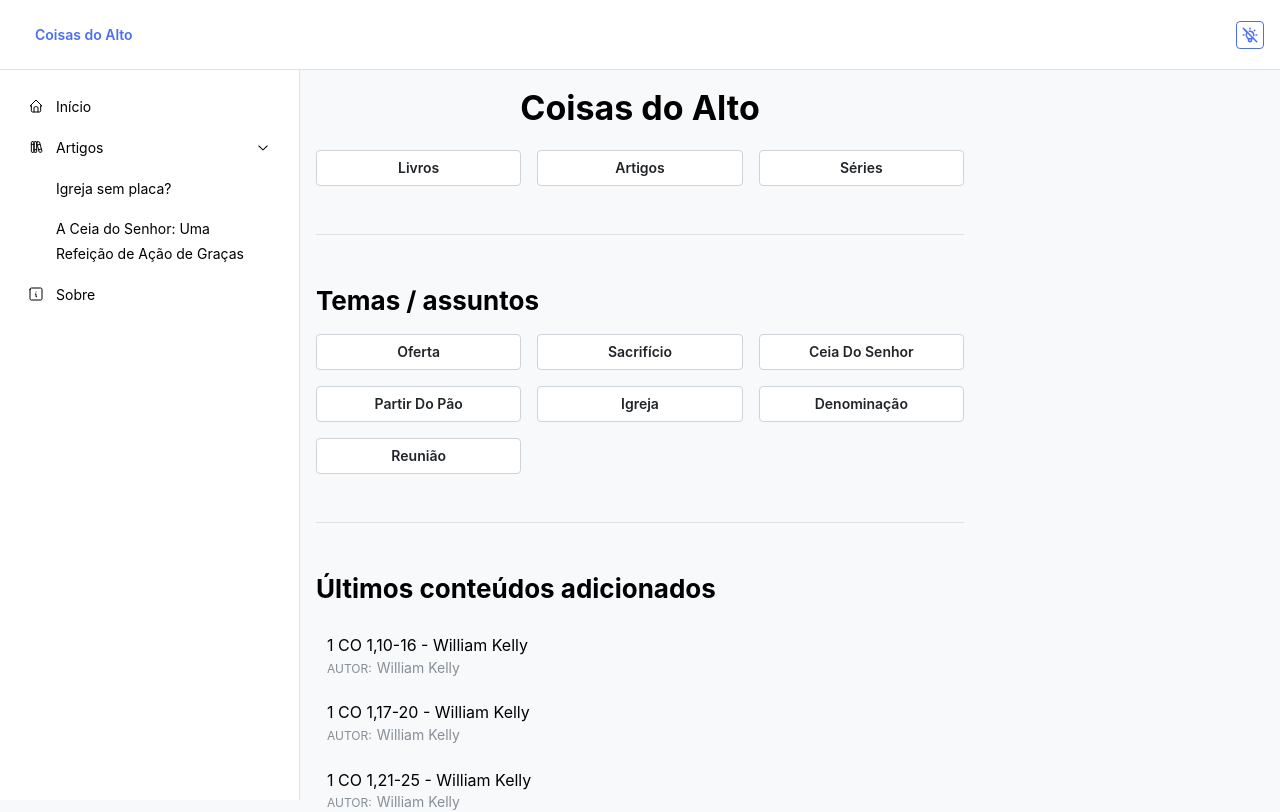
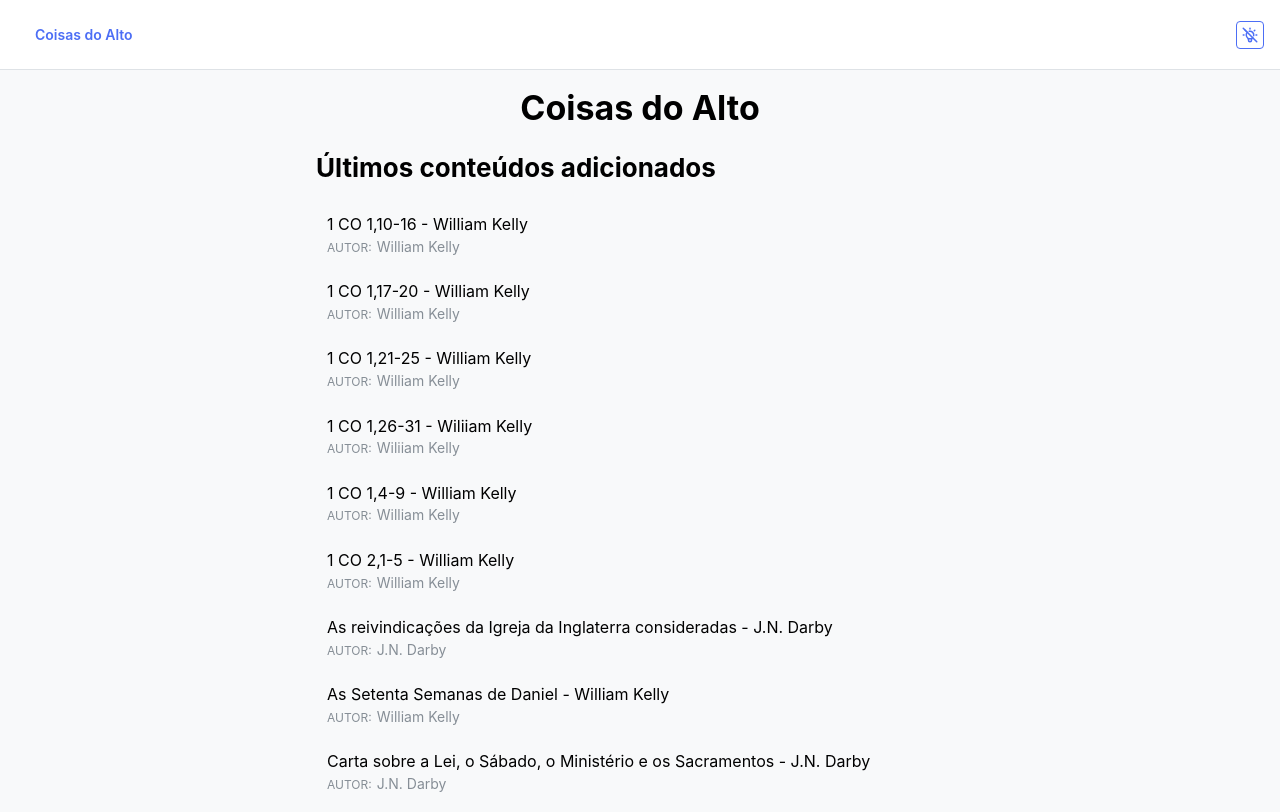
Before and after one commit to coisasdoalto/coisasdoalto.org, a Next.js app: page / in a window 1280 px wide. Shown: the top 812 px of the page. Built offline with nearby package versions, Linux system fonts and the light colour scheme.

Commit message:
chore: remove navbar and content divider in main container

```diff
--- a/src/app/page.tsx
+++ b/src/app/page.tsx
@@ -1,13 +1,4 @@
-import {
-	Center,
-	Divider,
-	Grid,
-	GridCol,
-	Group,
-	Stack,
-	Title,
-} from "@mantine/core";
-import { ContentCard } from "~/components/ContentCard/ContentCard";
+import { Center, Stack, Title } from "@mantine/core";
 import { LastArticlesItem } from "~/components/LastArticlesItem/LastArticlesItem";
 
 import { getAllPosts } from "~/lib/api";
@@ -15,20 +6,20 @@ import { getAllPosts } from "~/lib/api";
 export default function HomePage() {
 	const allPosts = getAllPosts({ status: "published" });
 
-	const tags = Array.from(
-		new Set(
-			allPosts
-				.map((item) => item.tags)
-				.reduce((tags, item) => tags.concat(item), []),
-		),
-	);
+	// const tags = Array.from(
+	// 	new Set(
+	// 		allPosts
+	// 			.map((item) => item.tags)
+	// 			.reduce((tags, item) => tags.concat(item), []),
+	// 	),
+	// );
 
 	return (
 		<>
 			<Title ta="center">Coisas do Alto</Title>
 			<Center mt="lg">
 				<Stack>
-					<Group grow w="100%">
+					{/* <Group grow w="100%">
 						<ContentCard>Livros</ContentCard>
 						<ContentCard>Artigos</ContentCard>
 						<ContentCard>Séries</ContentCard>
@@ -47,8 +38,7 @@ export default function HomePage() {
 							);
 						})}
 					</Grid>
-
-					<Divider my="xl" />
+-					<Divider my="xl" />*/}
 
 					<Title order={2}>Últimos conteúdos adicionados</Title>
 
--- a/src/components/AppShell/VerticalNavigation.tsx
+++ b/src/components/AppShell/VerticalNavigation.tsx
@@ -1,7 +1,7 @@
 "use client";
 
 import { Box, NavLink } from "@mantine/core";
-import { IconBooks, IconHome, IconInfoSquare } from "@tabler/icons-react";
+import { IconHome, IconInfoSquare } from "@tabler/icons-react";
 import Link from "next/link";
 
 export function VerticalNavigation({
@@ -17,7 +17,7 @@ export function VerticalNavigation({
 				onClick={onNavigation}
 			/>
 
-			<NavLink
+			{/* <NavLink
 				label="Artigos"
 				leftSection={<IconBooks size={16} stroke={1.5} />}
 				childrenOffset={28}
@@ -29,14 +29,7 @@ export function VerticalNavigation({
 					href="/posts/igreja-sem-placa"
 					onClick={onNavigation}
 				/>
-
-				<NavLink
-					label="A Ceia do Senhor: Uma Refeição de Ação de Graças"
-					component={Link}
-					href="/posts/a-ceia-do-senhor-uma-refeicao-de-acao-de-gracas"
-					onClick={onNavigation}
-				/>
-			</NavLink>
+			</NavLink> */}
 
 			<NavLink
 				label="Sobre"
--- a/src/components/AppShell/index.tsx
+++ b/src/components/AppShell/index.tsx
@@ -1,6 +1,8 @@
 "use client";
 
 import type { PropsWithChildren } from "react";
+
+import Link from "next/link";
 
 import {
 	Breadcrumbs,
@@ -12,11 +14,9 @@ import {
 	useMantineColorScheme,
 	useMantineTheme,
 } from "@mantine/core";
-import Link from "next/link";
+import { useDisclosure } from "@mantine/hooks";
 
-import { useDisclosure } from "@mantine/hooks";
 import { DarkModeToggle } from "./DarkModeToggle";
-import { VerticalNavigation } from "./VerticalNavigation";
 
 export default function AppShell({ children }: PropsWithChildren) {
 	const theme = useMantineTheme();
@@ -68,9 +68,9 @@ export default function AppShell({ children }: PropsWithChildren) {
 				</Flex>
 			</MantineAppShell.Header>
 
-			<MantineAppShell.Navbar p="md">
+			{/* <MantineAppShell.Navbar p="md">
 				<VerticalNavigation onNavigation={close} />
-			</MantineAppShell.Navbar>
+			</MantineAppShell.Navbar> */}
 
 			<MantineAppShell.Main>
 				<Container pt="md">{children}</Container>
```
